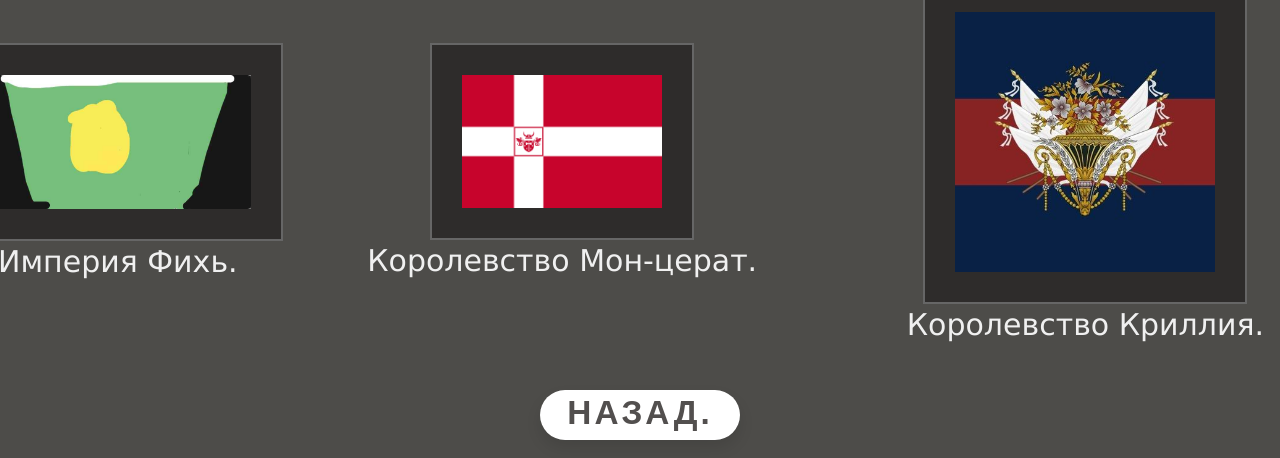
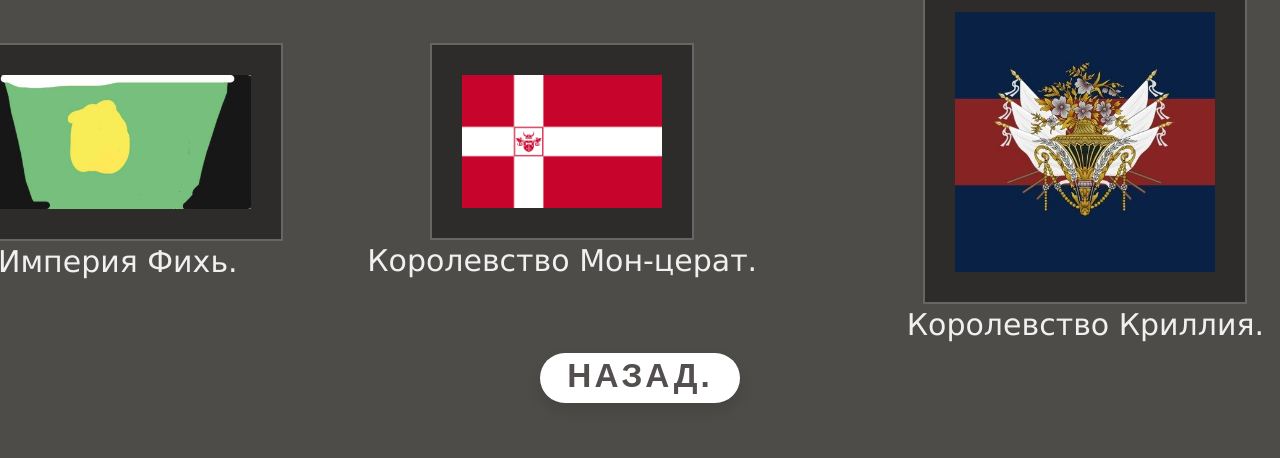
Before and after one commit to Inkapsulation/WPG-Way, a plain HTML site: page info_about_countries.html in a window 1280 px wide. Shown: the part 626-1084 px from the top of the page. After the commit the page ends 1047 px from the top, so only its background shows below. Drawn offline with Linux system fonts and the light colour scheme.

Commit message:
Update info_about_countries.html

```diff
--- a/info_about_countries.html
+++ b/info_about_countries.html
@@ -320,7 +320,7 @@
                 </div>
             </div>
         </div>
-        <div style="margin-top:10mm;" align="center" ><a href="index.html" class="floating-button" style="font-size:25pt; height:50px;">Назад.</div></a></div>
+        <div style="margin-top:0mm;" align="center" ><a href="index.html" class="floating-button" style="font-size:25pt; height:50px;">Назад.</div></a></div>
 
 
     </body>
```
